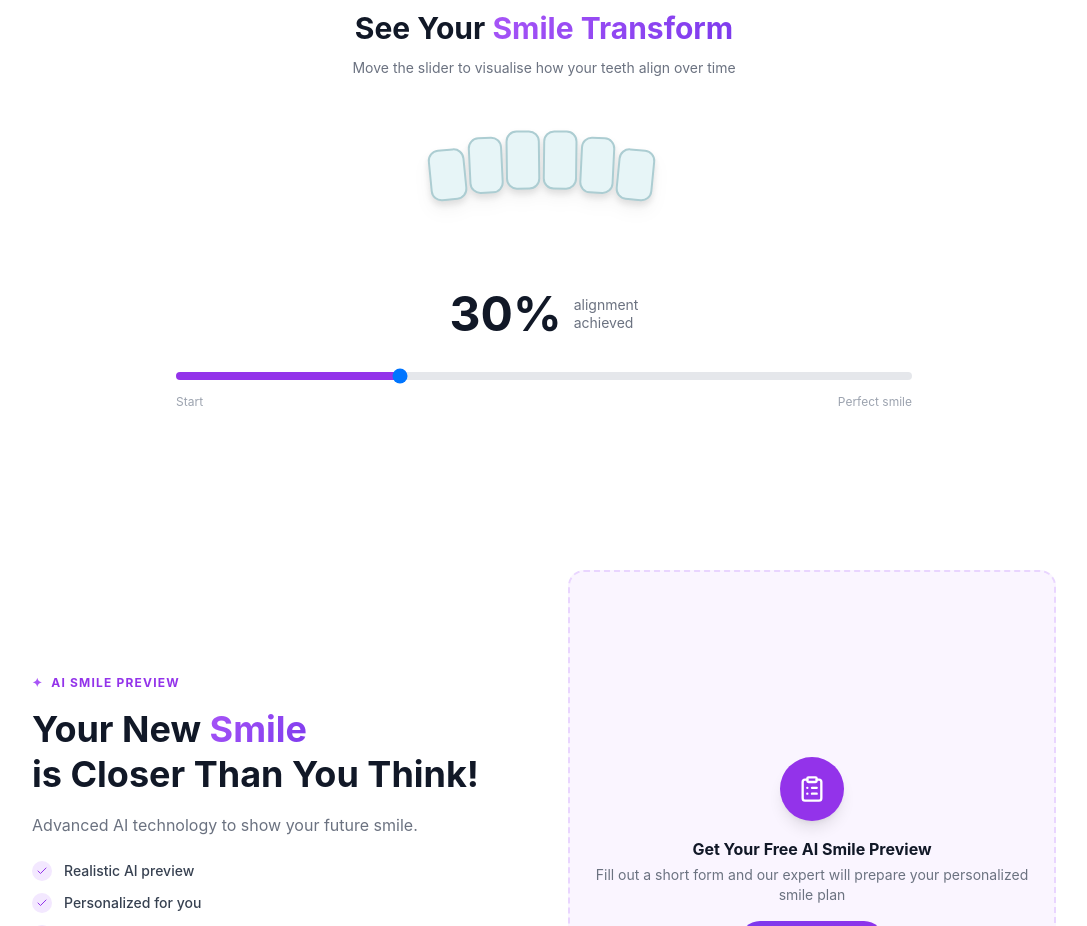
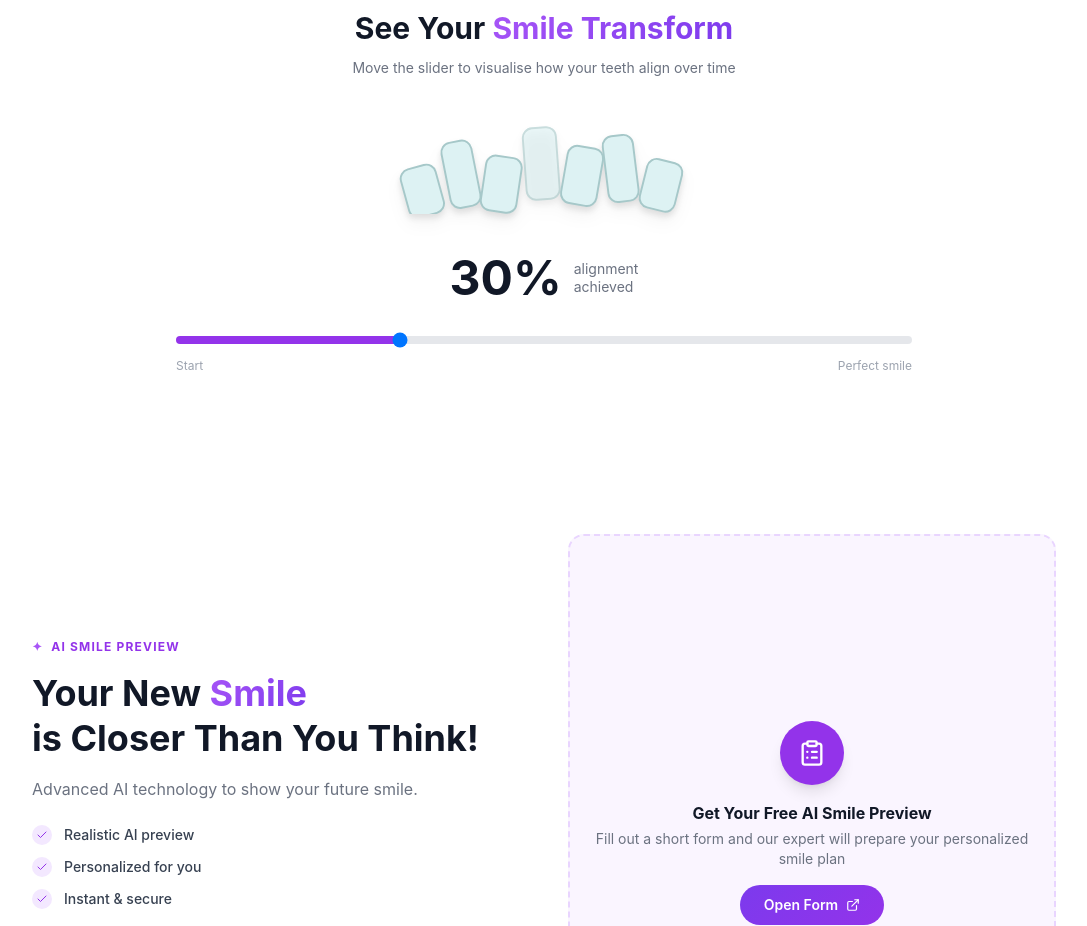
Before and after one commit to AntonWeel/luxury-ai-orthodontics, a React (Vite) app: page / in a window 1280 px wide. Shown: the part 1260-2186 px from the top of the page, without its empty margins (96-1183 px from the left). Built offline with nearby package versions, Linux system fonts and the light colour scheme.

Commit message:
feat: add crooked teeth with missing tooth

```diff
--- a/src/pages/Index.tsx
+++ b/src/pages/Index.tsx
@@ -56,16 +56,29 @@ const stats = [
 function AlignmentSliderSection() {
   const [alignment, setAlignment] = useState(30);
 
+  // missing=true — отсутствующий зуб (появляется при выравнивании)
   const teeth = [
-    { x: 12, y: 8, w: 14, h: 20, tilt: -8 },
-    { x: 28, y: 4, w: 13, h: 22, tilt: -4 },
-    { x: 43, y: 2, w: 13, h: 23, tilt: -1 },
-    { x: 58, y: 2, w: 13, h: 23, tilt: 1 },
-    { x: 73, y: 4, w: 13, h: 22, tilt: 4 },
-    { x: 88, y: 8, w: 14, h: 20, tilt: 8 },
+    { x: 8,  y: 14, w: 13, h: 18, tilt: -22, offsetY: 6,  missing: false },
+    { x: 23, y: 4,  w: 11, h: 24, tilt: -16, offsetY: 3,  missing: false },
+    { x: 36, y: 10, w: 13, h: 20, tilt: 12,  offsetY: 5,  missing: false },
+    { x: 51, y: 0,  w: 12, h: 26, tilt: -6,  offsetY: 0,  missing: true  },
+    { x: 65, y: 6,  w: 13, h: 21, tilt: 14,  offsetY: 4,  missing: false },
+    { x: 80, y: 2,  w: 11, h: 24, tilt: -10, offsetY: 2,  missing: false },
+    { x: 93, y: 12, w: 13, h: 18, tilt: 20,  offsetY: 5,  missing: false },
   ];
 
   const progress = alignment / 100;
+
+  // Целевые позиции (ровный ряд)
+  const targetPositions = [
+    { x: 6,  y: 2 },
+    { x: 21, y: 2 },
+    { x: 36, y: 2 },
+    { x: 51, y: 2 },
+    { x: 66, y: 2 },
+    { x: 81, y: 2 },
+    { x: 96, y: 2 },
+  ];
 
   return (
     <section className="py-20 px-8 bg-white">
@@ -84,21 +97,28 @@ function AlignmentSliderSection() {
 
         {/* Teeth SVG */}
         <div className="relative mb-10 flex justify-center">
-          <svg viewBox="0 0 116 50" className="w-72 h-auto drop-shadow-lg" xmlns="http://www.w3.org/2000/svg">
+          <svg viewBox="0 0 116 32" className="w-80 h-auto drop-shadow-lg" xmlns="http://www.w3.org/2000/svg">
             {teeth.map((t, i) => {
-              const centerX = t.x + t.w / 2;
-              const centerY = t.y + t.h / 2;
+              const target = targetPositions[i];
+              const curX = t.x + (target.x - t.x) * progress;
+              const curY = t.y + (target.y - t.y) * progress + t.offsetY * (1 - progress);
+              const centerX = curX + t.w / 2;
+              const centerY = curY + t.h / 2;
               const tilt = t.tilt * (1 - progress);
-              const offsetY = Math.abs(t.tilt) * 0.3 * (1 - progress);
+              const opacity = t.missing ? Math.min(1, progress * 2) : 1;
+
               return (
-                <g key={i} transform={`rotate(${tilt}, ${centerX}, ${centerY}) translate(0, ${offsetY})`}
-                  style={{ transition: "transform 0.05s" }}>
+                <g
+                  key={i}
+                  style={{ transition: "transform 0.05s", opacity }}
+                  transform={`rotate(${tilt}, ${centerX}, ${centerY})`}
+                >
                   <rect
-                    x={t.x} y={t.y} width={t.w} height={t.h}
-                    rx={4}
-                    fill={`hsl(${270 - 270 * progress}, ${40 + 40 * progress}%, ${92 + 6 * progress}%)`}
-                    stroke={`hsl(${270 - 270 * progress}, 30%, 75%)`}
-                    strokeWidth="0.8"
+                    x={curX} y={curY} width={t.w} height={t.h}
+                    rx={3.5}
+                    fill={`hsl(${260 - 260 * progress}, ${35 + 45 * progress}%, ${88 + 10 * progress}%)`}
+                    stroke={`hsl(${260 - 260 * progress}, 25%, 72%)`}
+                    strokeWidth="0.7"
                   />
                 </g>
               );
```
